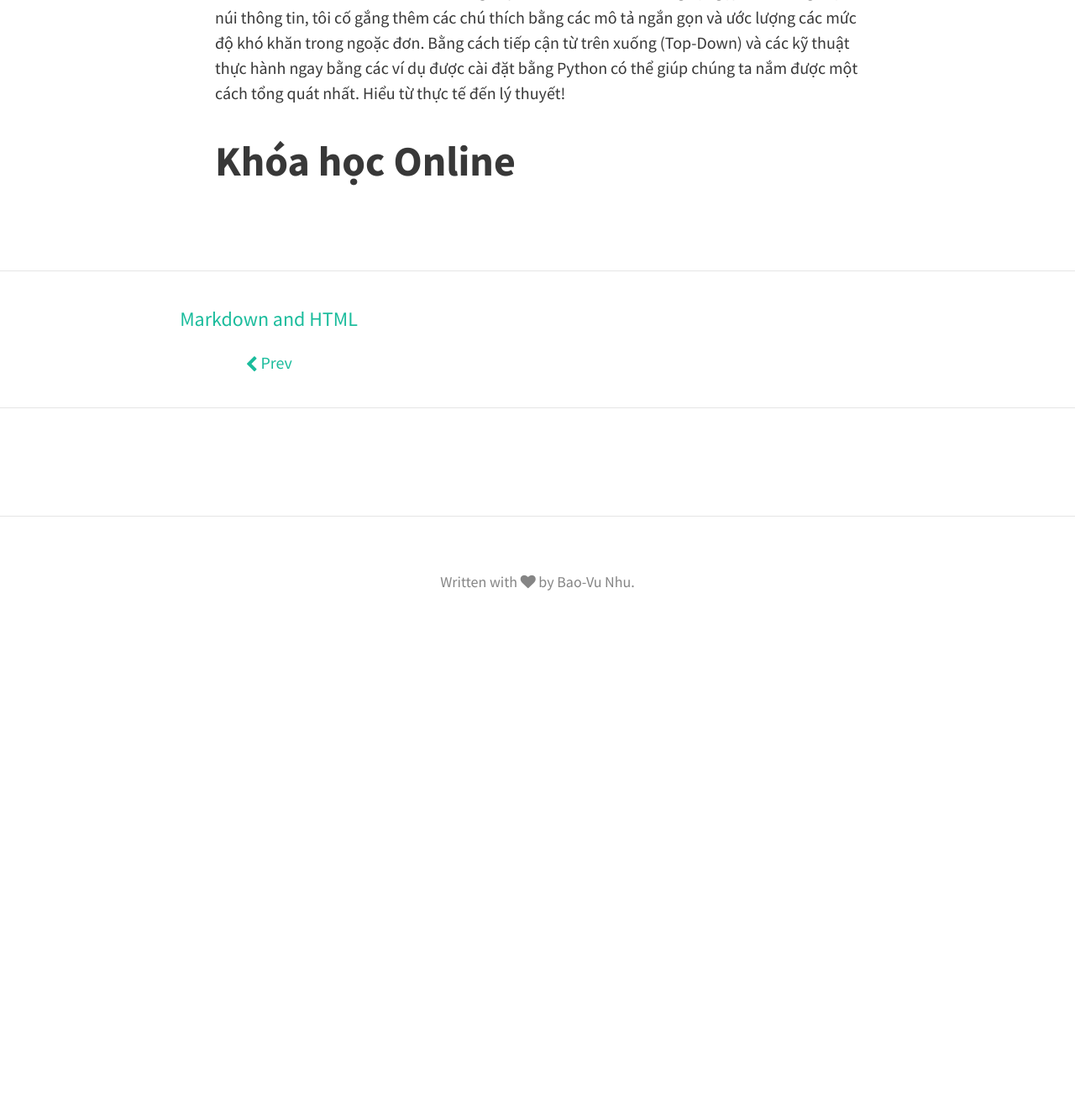
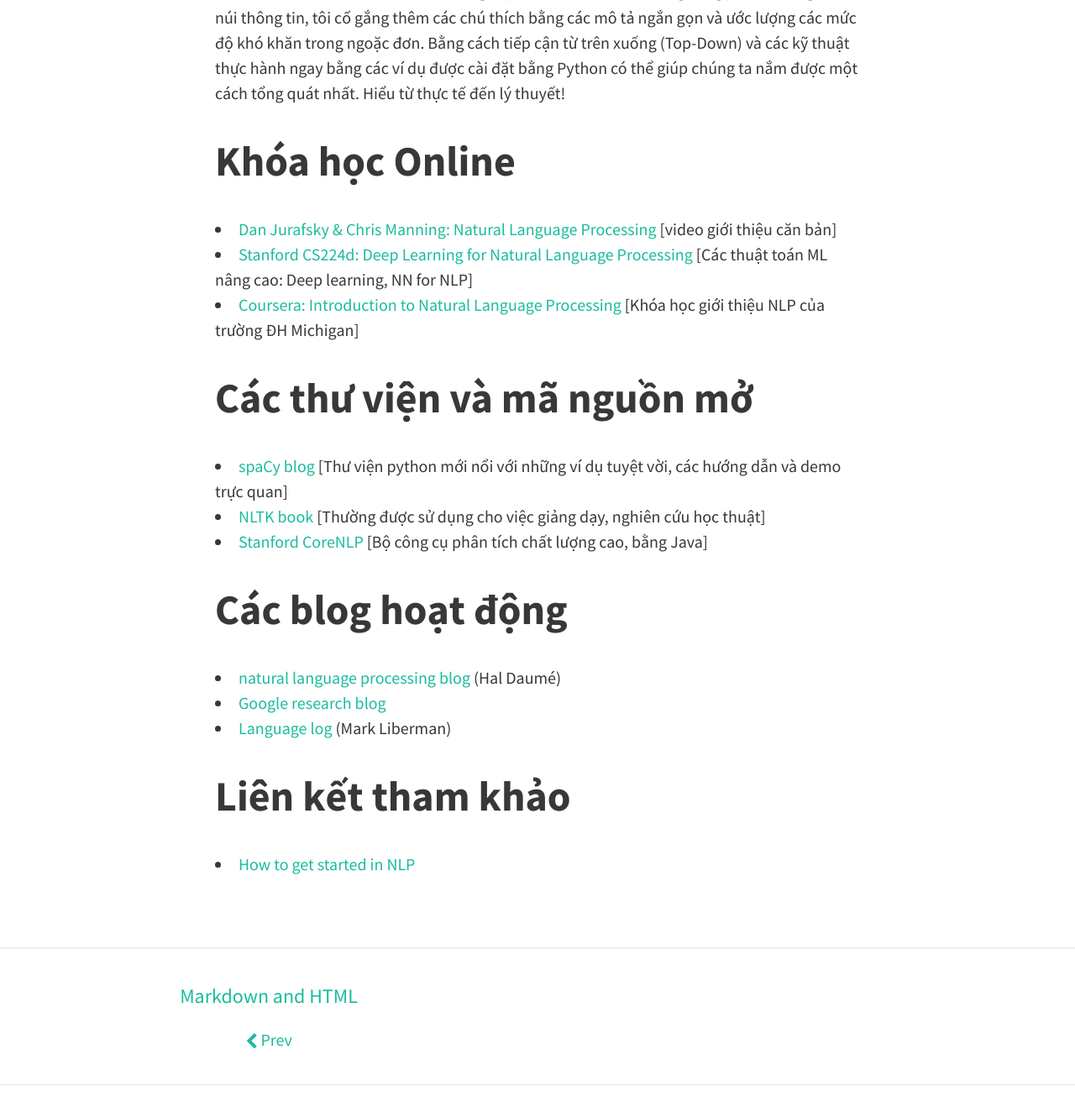
Before and after one commit to vunb/vunb.github.io, a Jekyll site: the page built from _posts/2017-05-31-bat-dau-nlp-tu-dau-ntn.md, in a window 1280 px wide and 1400 px high, scrolled down 999 px. Shown: the top 1331 px of the window at 84% size. Built offline with Jekyll 4.4.1, drawn with Linux system fonts in a browser that asks for light colours; nearby versions of some CDN libraries; comment, search, counter and statistics services are not loaded; before the commit the page ends 1769 px from its top, so only the background shows below that.

Commit message:
add link references

```diff
--- a/_posts/2017-05-31-bat-dau-nlp-tu-dau-ntn.md
+++ b/_posts/2017-05-31-bat-dau-nlp-tu-dau-ntn.md
@@ -14,3 +14,27 @@ Trước khi bắt đầu, chúng ta cần nhận thức được danh sách dư
 
 Khóa học Online
 ===============
+
+* [Dan Jurafsky & Chris Manning: Natural Language Processing](https://www.youtube.com/watch?v=nfoudtpBV68&list=PL6397E4B26D00A269) [video giới thiệu căn bản]
+* [Stanford CS224d: Deep Learning for Natural Language Processing](http://cs224d.stanford.edu/syllabus.html) [Các thuật toán ML nâng cao: Deep learning, NN for NLP]
+* [Coursera: Introduction to Natural Language Processing](https://www.coursera.org/learn/natural-language-processing) [Khóa học giới thiệu NLP của trường ĐH Michigan]
+
+Các thư viện và mã nguồn mở
+===========================
+
+* [spaCy](https://spacy.io/) [blog](https://explosion.ai/blog/) [Thư viện python mới nổi với những ví dụ tuyệt vời, các hướng dẫn và demo trực quan]
+* [NLTK](http://www.nltk.org/) [book](http://www.nltk.org/book/) [Thường được sử dụng cho việc giảng dạy, nghiên cứu học thuật]
+* [Stanford CoreNLP](https://stanfordnlp.github.io/CoreNLP/) [Bộ công cụ phân tích chất lượng cao, bằng Java]
+
+Các blog hoạt động
+==================
+
+* [natural language processing blog](https://nlpers.blogspot.com/) (Hal Daumé)
+* [Google research blog](https://research.googleblog.com/)
+* [Language log](http://languagelog.ldc.upenn.edu/nll/) (Mark Liberman)
+
+
+Liên kết tham khảo
+==================
+
+* [How to get started in NLP](https://medium.com/towards-data-science/how-to-get-started-in-nlp-6a62aa4eaeff)
```
